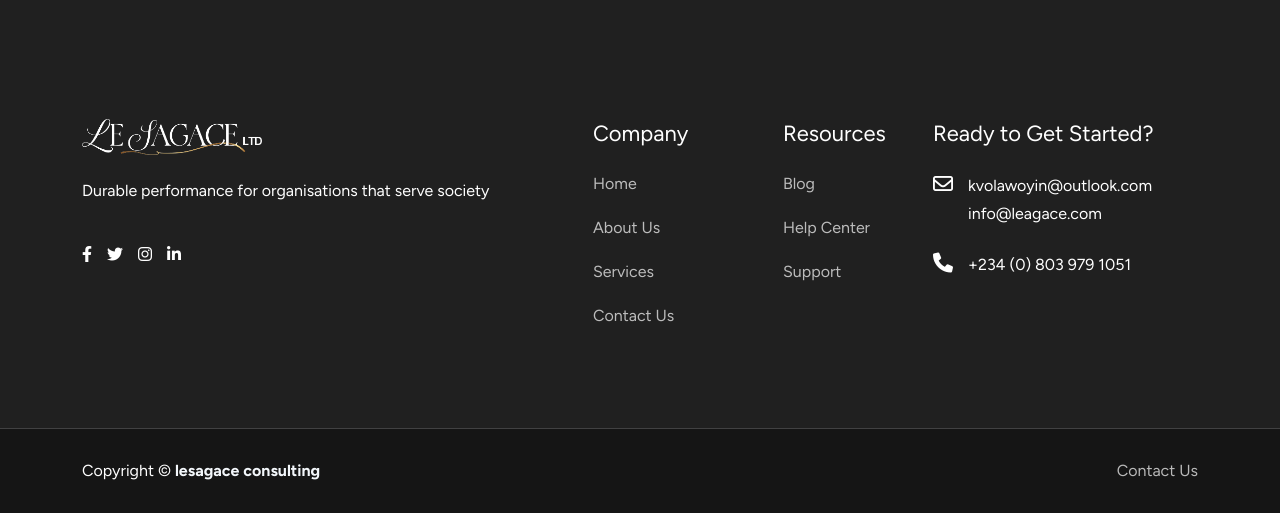
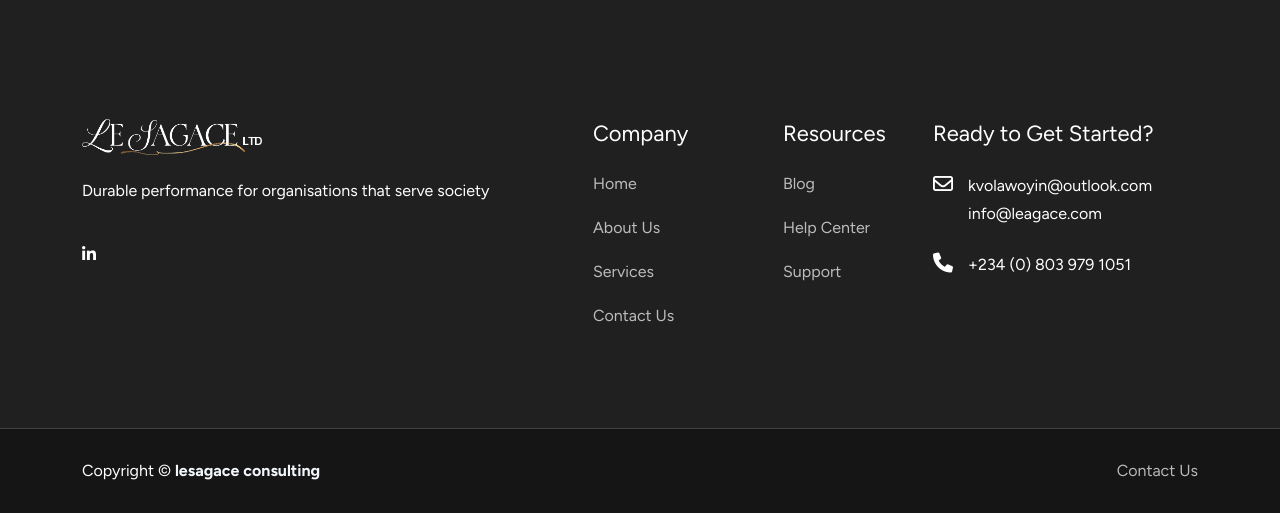
Before and after one commit to idongataide/lasagace, a PHP site: page /about.php in a window 1280 px wide. Shown: the part 5530-6043 px from the top of the page. Run offline with PHP 8.4, Linux system fonts and the light colour scheme.

Commit message:
first commit

```diff
--- a/footer.php
+++ b/footer.php
@@ -17,9 +17,9 @@
                                       Durable performance for organisations that serve society
                                     </p>
                                     <div class="social-icon d-flex align-items-center">
-                                        <a href="#"><i class="fab fa-facebook-f"></i></a>
-                                        <a href="#"><i class="fab fa-twitter"></i></a>
-                                        <a href="#"><i class="fa-brands fa-instagram"></i></a>
+                                        <!-- <a href="#"><i class="fab fa-facebook-f"></i></a> -->
+                                        <!-- <a href="#"><i class="fab fa-twitter"></i></a> -->
+                                        <!-- <a href="#"><i class="fa-brands fa-instagram"></i></a> -->
                                         <a href="#"><i class="fab fa-linkedin-in"></i></a>
                                     </div>
                                 </div>
--- a/header2.php
+++ b/header2.php
@@ -5,8 +5,8 @@
     <meta http-equiv="X-UA-Compatible" content="IE=edge">
     <meta name="viewport" content="width=device-width, initial-scale=1">
     <meta name="author" content="Gramentheme">
-    <meta name="description" content="Le Sagace Ltd – Build to last. Build for good. Durable performance for organisations that serve society.">
-    <title>Le Sagace Ltd</title>
+    <meta name="description" content="Le Sagace Consulting Services - Build to good. Build for last. Durable performance for organisations that serve society.">
+    <title>Le Sagace Consulting Services</title>
     <link rel="shortcut icon" href="assets/img/logo/fav.png">
     <link rel="stylesheet" href="assets/css/bootstrap.min.css">
     <link rel="stylesheet" href="assets/css/all.min.css">
--- a/offset.php
+++ b/offset.php
@@ -25,6 +25,7 @@
                                     </div>
                                     <div class="offcanvas__contact-text">
                                         <a href="mailto:kvolawoyin@outlook.com"><span class="mailto:kvolawoyin@outlook.com">kvolawoyin@outlook.com</span></a>
+                                        <a href="mailto:info@leagace.com"><span class="mailto:info@leagace.com">info@leagace.com</span></a>
                                     </div>
                                 </li>
                                 <li class="d-flex align-items-center">
@@ -40,8 +41,8 @@
 
                             </div>
                             <div class="social-icon d-flex align-items-center">
-                                <a href="#"><i class="fab fa-facebook-f"></i></a>
-                                <a href="#"><i class="fab fa-youtube"></i></a>
+                                <!-- <a href="#"><i class="fab fa-facebook-f"></i></a> -->
+                                <!-- <a href="#"><i class="fab fa-youtube"></i></a> -->
                                 <a href="#"><i class="fab fa-linkedin-in"></i></a>
                             </div>
                         </div>
```
